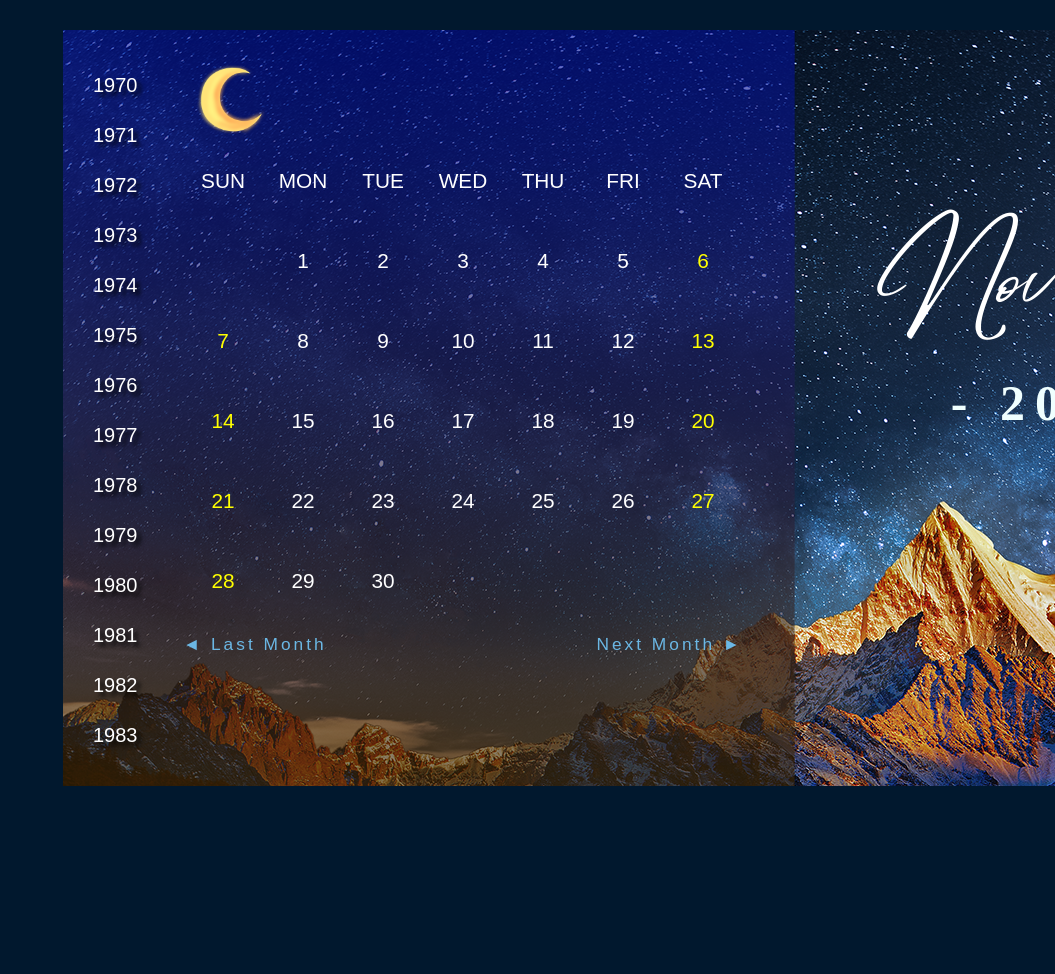
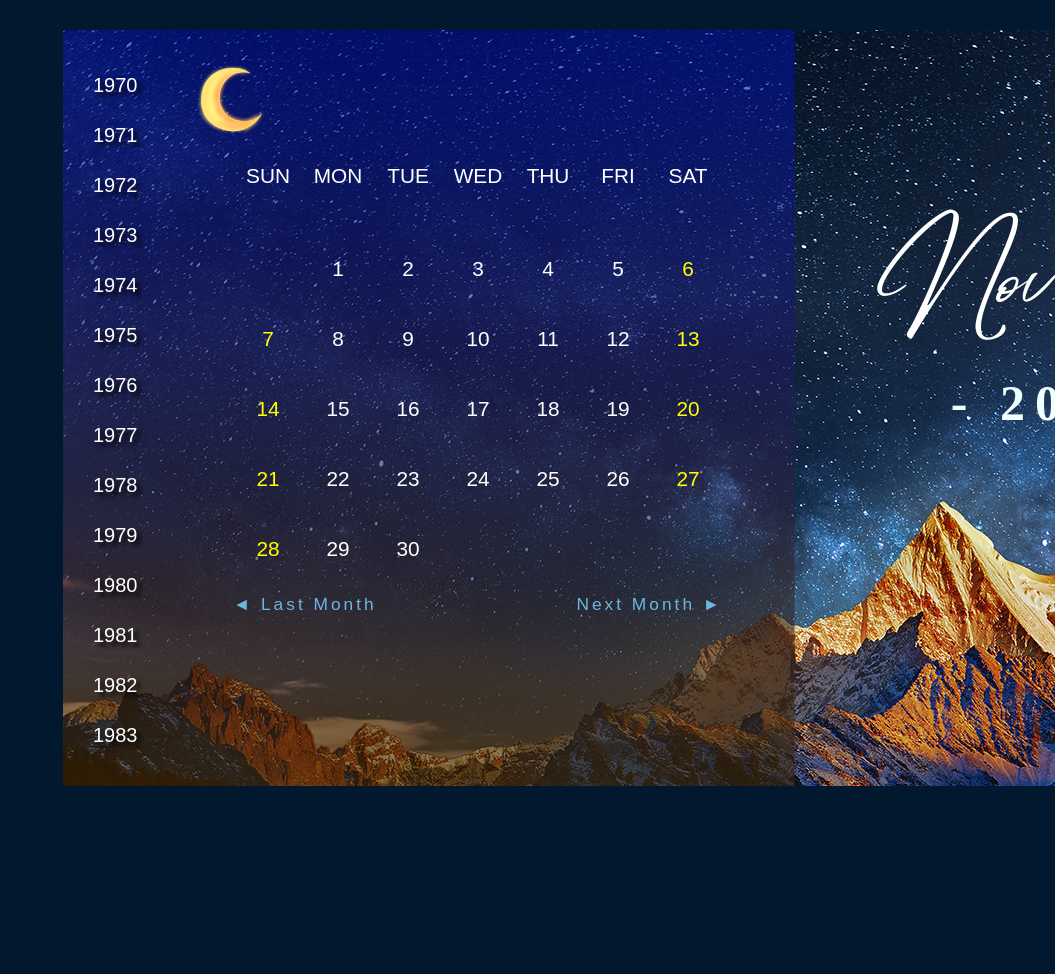
Before and after one commit to EuniQQ/calendar, a PHP site: page / in a window 1280 px wide; the page is wider, and only the part inside the window is pictured. Shown: the top 974 px of that part, without its empty margins (225-1280 px from the left). Run offline with PHP 8.4, Linux system fonts and the light colour scheme.

Commit message:
解決日期hover偏移問題

```diff
--- a/index.php
+++ b/index.php
@@ -107,12 +107,27 @@ echo "<a href='index.php?year=$i&month=$mm'>". $i ."</a>" . "<br>";
 
 
 <?php
-//月曆頭
+// 月曆頭
+// foreach($headers as $header){
+//     echo "<div class='cell'>";
+//     echo "$header";
+//     echo "</div>";
+// }
+
+
 foreach($headers as $header){
-    echo "<div class='cell'>";
+    if($headers[0] || $headers[6]){
+        echo "<div class= 'cell','weekend'>";
+        echo "$header";
+        echo "</div>";
+    }else if($headers = [1] || [2] || [3] || [4] || [5]){
+    echo "<div class='weekdaysHeader'>";
     echo "$header";
     echo "</div>";
+    }
 }
+
+
 
 ?>
 
--- a/style.css
+++ b/style.css
@@ -41,6 +41,11 @@ body {
 }
 
 
+.yearBar>a {
+    font-size: 18px;
+}
+
+/* 1970-2070數字 */
 .lastYears {
     width: 120px;
     height: 700px;
@@ -81,23 +86,26 @@ body {
 }
 
 .cell {
-    width: 80px;
-    height: 80px;
+    width: 70px;
+    height: 70px;
     margin: 0;
     box-sizing: border-box;
-    padding: 15px 0;
+    /* align-content:center; */
+    /* justify-content:center; */
+    text-align: center;
+
 }
 
 
 /* calendar */
 .calendar {
-    width: 580px;
-    height: 580px;
-    margin: 10px 20px;
+    width: 550px;
+    height: 550px;
+    margin: 20px 40px;
     display: flex;
     flex-wrap: wrap;
     align-content: start;
-    justify-content: start;
+    justify-content: center;
     text-align: center;
     color: white;
     font-size: 130%;
@@ -109,7 +117,7 @@ body {
 
 /* 切換月份 */
 .monthSign {
-    margin: 0;
+    margin: 10px 30px;
     display: flex;
     flex-wrap: nowrap;
     justify-content: space-between;
@@ -133,23 +141,20 @@ body {
     color: yellow;
 }
 
-.dayoff cell {
+/* .dayoff cell {
     color: yellow;
+} */
+
+.number{
+    line-height: 70px;
+
 }
-
-
-.special-date {
-    color: white;
-}
-
-
 
 
 .number:hover {
     background-color: rgb(0, 68, 131);
     border-radius: 50%;
-    line-height: 50px;
-    width: 60%;
+
 }
 
 .specialDate {
@@ -179,12 +184,13 @@ body {
     float: left;
 }
 
-
+/* 草寫月份圖 */
 .cursive {
     margin: 140px auto 0;
 
 }
 
+/* 草寫下方的年份 */
 .dateTitle {
     color: azure;
     font-size: 50px;
@@ -215,9 +221,6 @@ body {
     /* border:1px solid rgb(247, 247, 247);   */
 }
 
-.yearBar>a {
-    font-size: 18px;
-}
 
 .monthBar>a:hover {
     font-size: 30px;
```
